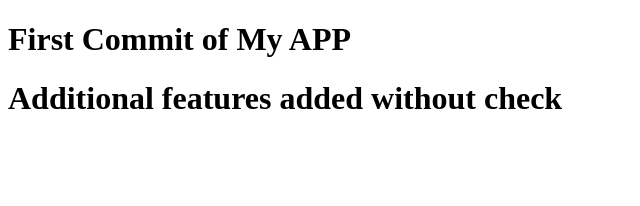
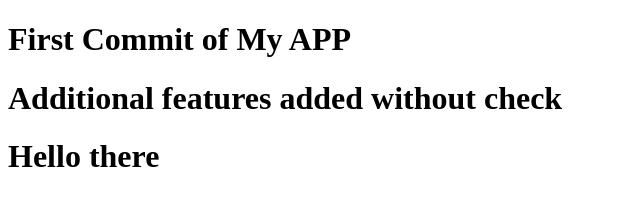
Before and after one commit to weekash/gitest, a plain HTML site: page index.html in a window 1280 px wide. Shown: the whole page, without its empty margins (0-640 px from the left). Drawn offline with Linux system fonts and the light colour scheme.

Commit message:
stage test

```diff
--- a/index.html
+++ b/index.html
@@ -9,5 +9,6 @@
 <body>
     <h1>First Commit of My APP</h1>
     <h1>Additional features added without check</h1>
+    <h1>Hello there</h1>
 </body>
 </html>
```
